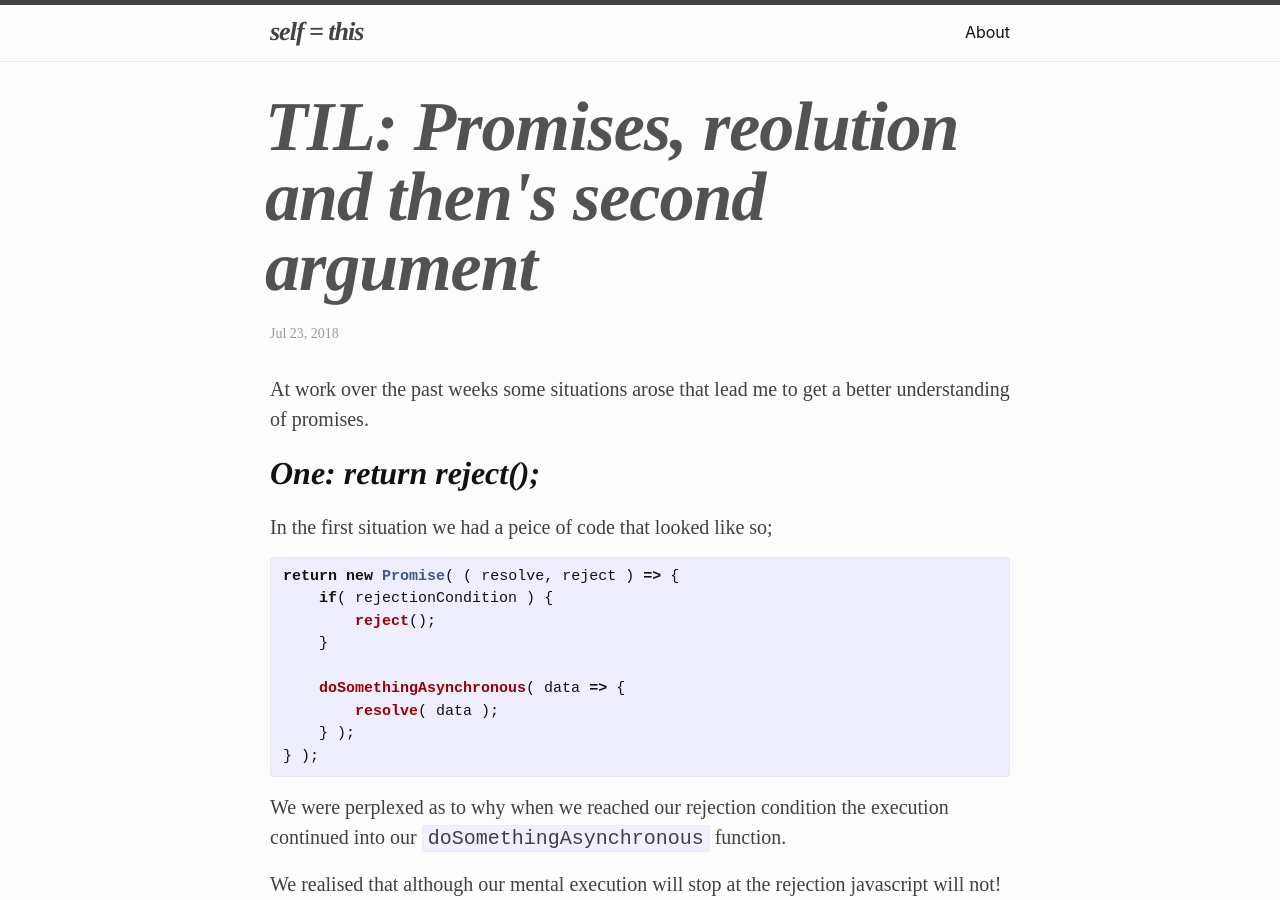
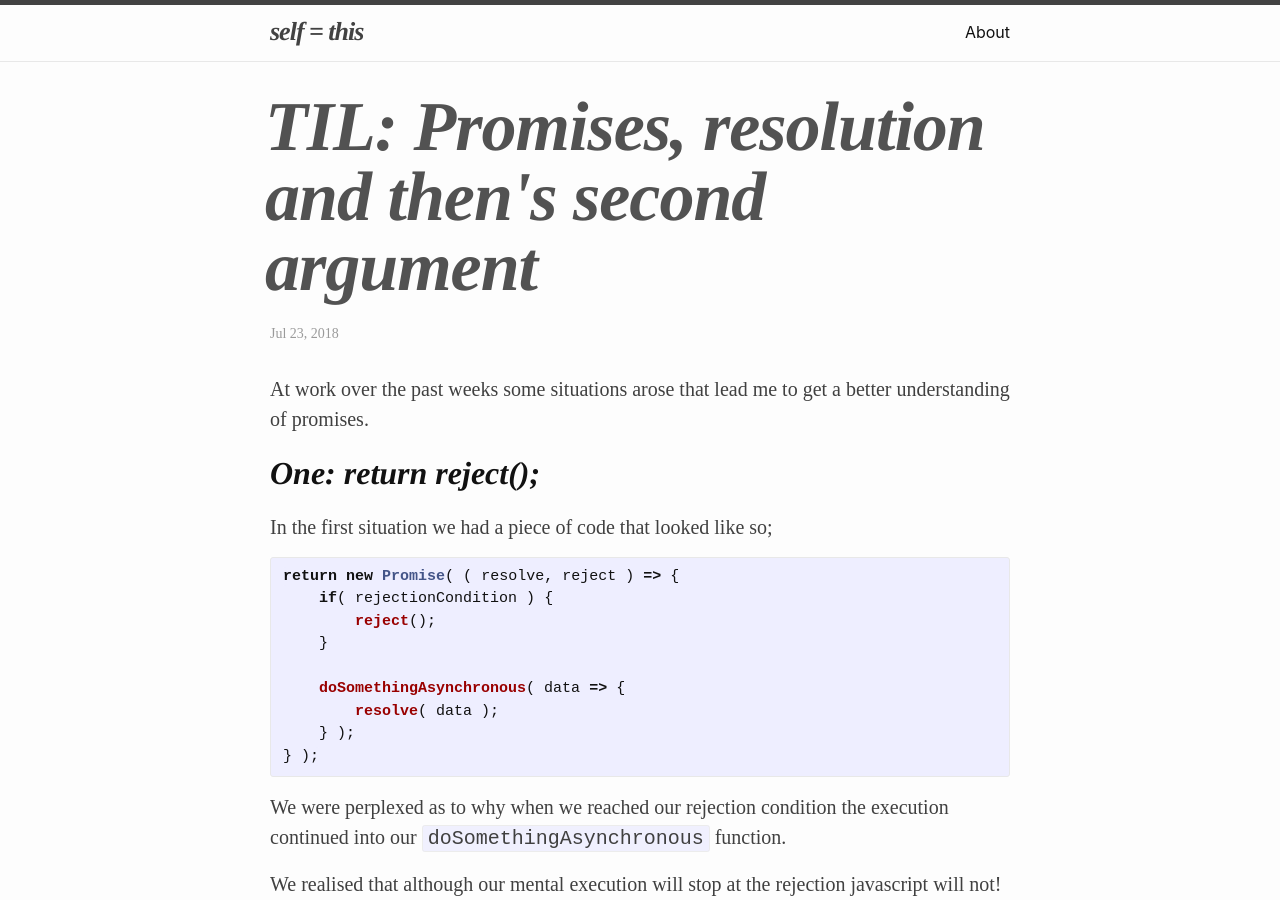
Before and after one commit to ammanvedi/ammanvedi.github.io, a Jekyll site: the page built from _posts/2018-07-29-TIL-promise-execution-return.markdown, in a window 1280 px wide and 900 px high. Built offline with Jekyll 4.4.1, drawn with Linux system fonts in a browser that asks for light colours; some web fonts are replaced.

Commit message:
learn 2 sp3ll

```diff
--- a/_posts/2018-07-29-TIL-promise-execution-return.markdown
+++ b/_posts/2018-07-29-TIL-promise-execution-return.markdown
@@ -1,13 +1,13 @@
 ---
 layout: post
-title:  "TIL: Promises, reolution and then's second argument"
+title:  "TIL: Promises, resolution and then's second argument"
 date:   2018-07-23 17:35:01 +0100
 ---
 At work over the past weeks some situations arose that lead me to get a better understanding of promises.
 
 ## One: return reject();
 
-In the first situation we had a peice of code that looked like so;
+In the first situation we had a piece of code that looked like so;
 
 {% highlight javascript %}
 return new Promise( ( resolve, reject ) => {
```
